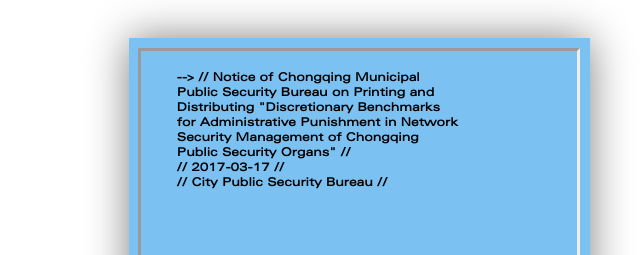
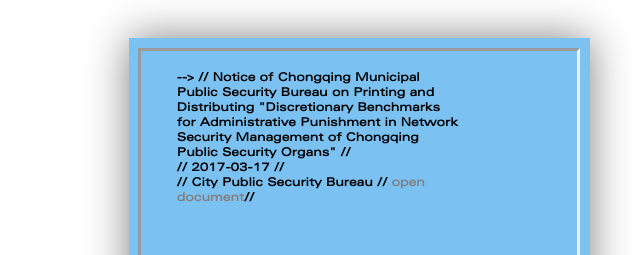
Before and after one commit to savenetonline/modelsforhumanity, a plain HTML site: page index.html in a window 1280 px wide. Shown: the part 5229-5484 px from the top of the page, 628-1268 px from the left. Drawn offline with nearby package versions, Linux system fonts and the light colour scheme.

Commit message:
Update index.html

```diff
--- a/index.html
+++ b/index.html
@@ -802,7 +802,7 @@ img{
     <h5 class="quote">"The product provides a user interface for its administering, for managing the loaded data and also for transferring requests and accessing the search results on the side of the telecom operator."</h5>
     </div>
     <div class="paralelsectionA2">
-    <h5 class="quote">"The main principles of this Strategy are  the priority of traditional Russian spiritual and moral values and observance of norms of behavior based on these values when using information and communication technologies;  ensuring state protection of the interests of Russian citizens in the information sphere.   "</h5>
+    <h5 class="quote">"The main principles of this Strategy are  the priority of traditional Russian spiritual and moral values and observance of norms of behavior based on these values when using information and communication technologies;  ensuring state protection of the interests of Russian citizens in the information sphere."</h5>
     </div>
 </div>
 <div id="sb6">
@@ -850,12 +850,12 @@ img{
 <!-- <img  class="portrait" src="img/mayOval.png">
  --><div id="sb9">
     <div class="paralelsectionA1">
-    <h5>The app as Jinwang is said to "monitor files on your phone and automatically detect terrorist and illegal religious videos, images, ebooks and electronic documents."</h5>
+    <h5>The app as Jinwang is said to "monitor files on your phone and automatically detect terrorist and illegal religious videos, images, ebooks and electronic documents." </h5>
     </div>
     </div>
 <div id="sb10">
       <div class="paralelsectionA1">
-    <h5 href="http://www.rfa.org/mandarin/yataibaodao/shaoshuminzu/ql2-07132017112039.html" class="reference">--> // Notice of Chongqing Municipal Public Security Bureau on Printing and Distributing "Discretionary Benchmarks for Administrative Punishment in Network Security Management of Chongqing Public Security Organs" //<br>// 2017-03-17 //<br>// City Public Security Bureau // </h5>
+    <h5 class="reference">--> // Notice of Chongqing Municipal Public Security Bureau on Printing and Distributing "Discretionary Benchmarks for Administrative Punishment in Network Security Management of Chongqing Public Security Organs" //<br>// 2017-03-17 //<br>// City Public Security Bureau // <a href="http://www.rfa.org/mandarin/yataibaodao/shaoshuminzu/ql2-07132017112039.html">open document</a>//</h5>
       </div>
       </div>
 
```
